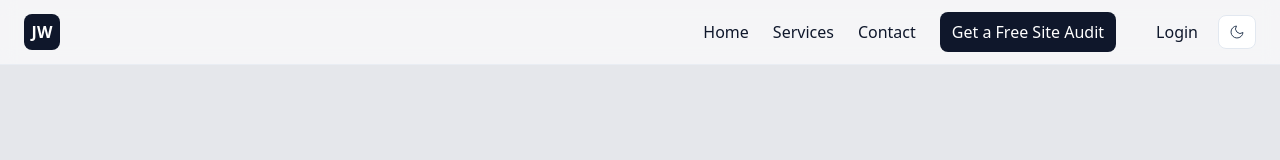
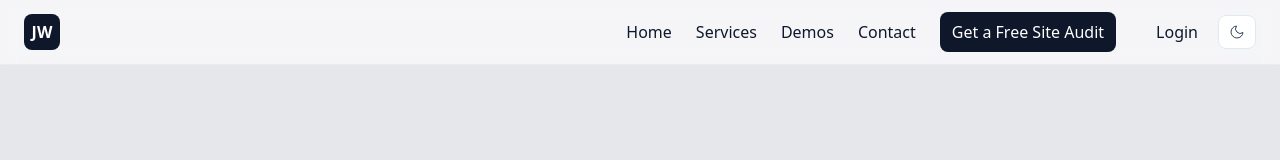
Before and after one commit to m4cbeth/warpofolio, a Next.js app: page / in a window 1280 px wide. Shown: the top 160 px of the page. Built offline with nearby package versions, Linux system fonts and the light colour scheme; no server answers.

Commit message:
some important change probably

```diff
--- a/src/components/HeroCTA.tsx
+++ b/src/components/HeroCTA.tsx
@@ -12,7 +12,7 @@ const fadeIn = {
 
 export default function HeroChallenger() {
   return (
-  <section className="flex flex-col mx-6 items-center text-center border-t border-slate-100 py-16 dark:border-slate-900 md:py-20">
+  <section className="flex flex-col mx-6 mb-15 items-center text-center border-t border-slate-100 py-16 dark:border-slate-900 md:py-20">
     <m.h1 variants={fadeIn} className="text-4xl md:text-6xl font-bold max-w-3xl">
       If Your Website <br/>
       Were a Salesperson, <br/>
--- a/src/components/MainNav.tsx
+++ b/src/components/MainNav.tsx
@@ -15,19 +15,22 @@ export function MainNav({ orientation = "horizontal", onLinkClick }: MainNavProp
       <Link href="/#home" className={baseLink} onClick={onLinkClick}>
         Home
       </Link>
-      <a href="/services" className={baseLink} onClick={onLinkClick}>
+      <Link href="/services" className={baseLink} onClick={onLinkClick}>
         Services
-      </a>
-      <a href="/#contact" className={baseLink} onClick={onLinkClick}>
+      </Link>
+      <Link href="/demos" className={baseLink} onClick={onLinkClick}>
+        Demos
+      </Link>
+      <Link href="/#contact" className={baseLink} onClick={onLinkClick}>
         Contact
-      </a>
-      <a
+      </Link>
+      <Link
         href="#contact"
         className="hidden sm:block rounded-md bg-slate-900 px-3 py-2 font-medium text-white transition hover:bg-slate-800 dark:bg-white dark:text-slate-900 dark:hover:bg-slate-200"
         onClick={onLinkClick}
       >
         Get a Free Site Audit
-      </a>
+      </Link>
     </nav>
   );
 }
```
